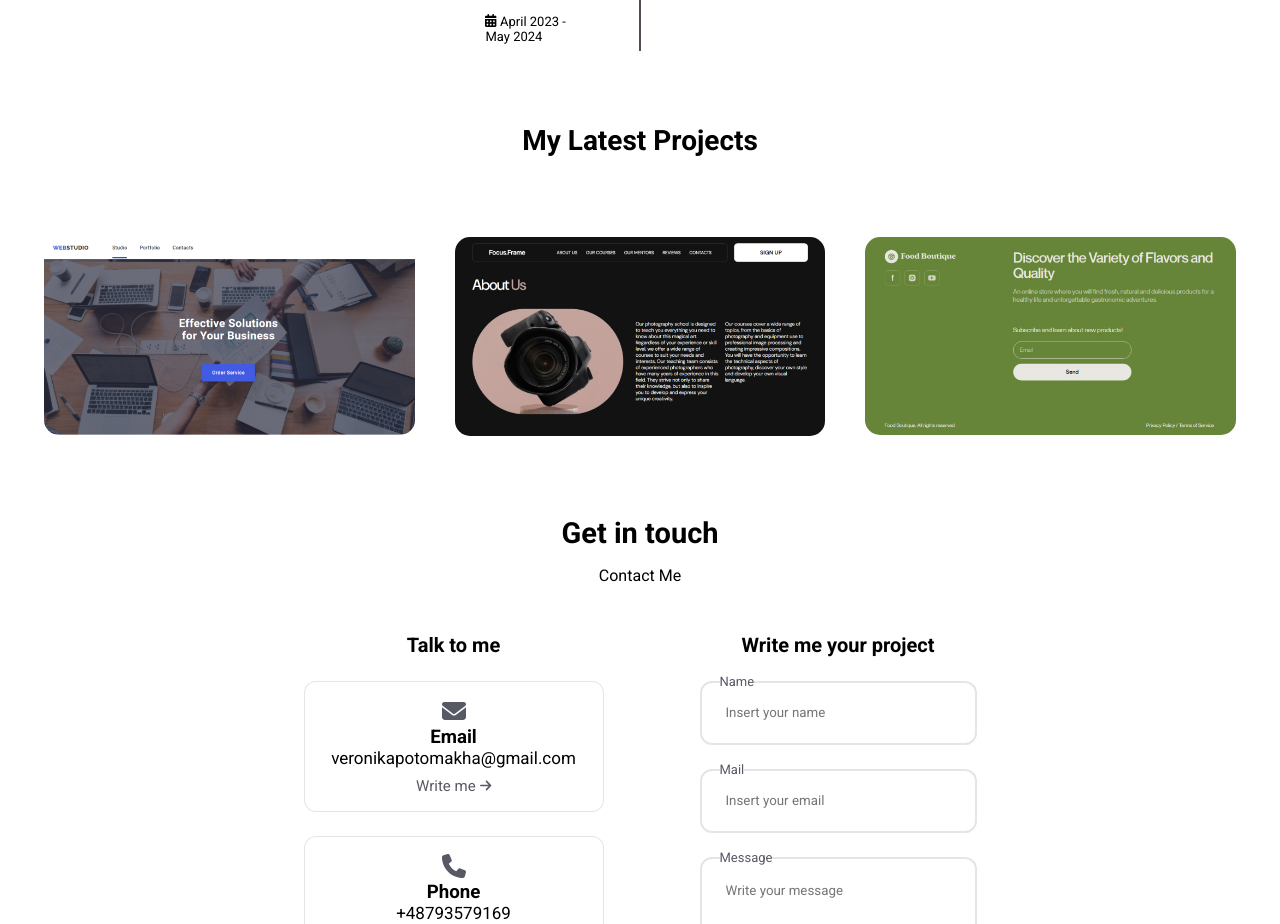
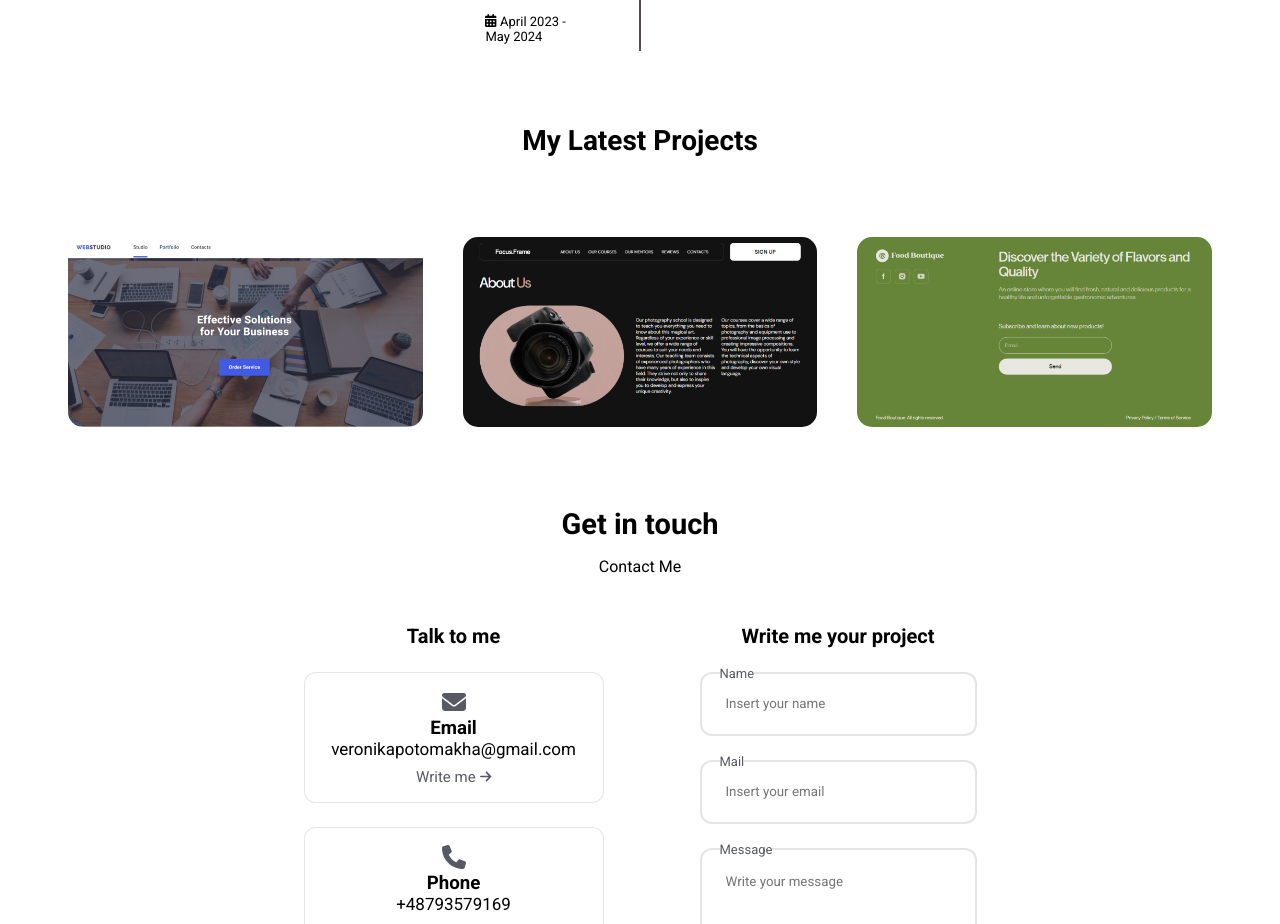
Before and after one commit to NikkiPotomakha/my-portfolio, a React (Create React App) app: page / in a window 1280 px wide. Shown: the part 3420-4344 px from the top of the page. Built offline with nearby package versions, Linux system fonts and the light colour scheme; a web font is replaced by a local one.

Commit message:
Update Projects.jsx

```diff
--- a/src/components/Projects/Projects.jsx
+++ b/src/components/Projects/Projects.jsx
@@ -4,18 +4,19 @@ import mywork_data from '../../project_data';
 
 const Projects = () => {
     return (
-        <div className='mywork'>
+      <section className="projects section" id="projects">
+        <div className="mywork container">
           <div className="mywork_title">
             <h1>My Latest Projects</h1>
-
           </div>
           <div className="mywork_container">
             {mywork_data.map((work, index) => {
-                 return <img key={index} src={work.w_img} alt="" />
+              return <img key={index} src={work.w_img} alt="" />;
             })}
           </div>
         </div>
-  )
+      </section>
+    );
 }
 
 export default Projects
```
Lines whose indentation alone changed are shown as unchanged.
